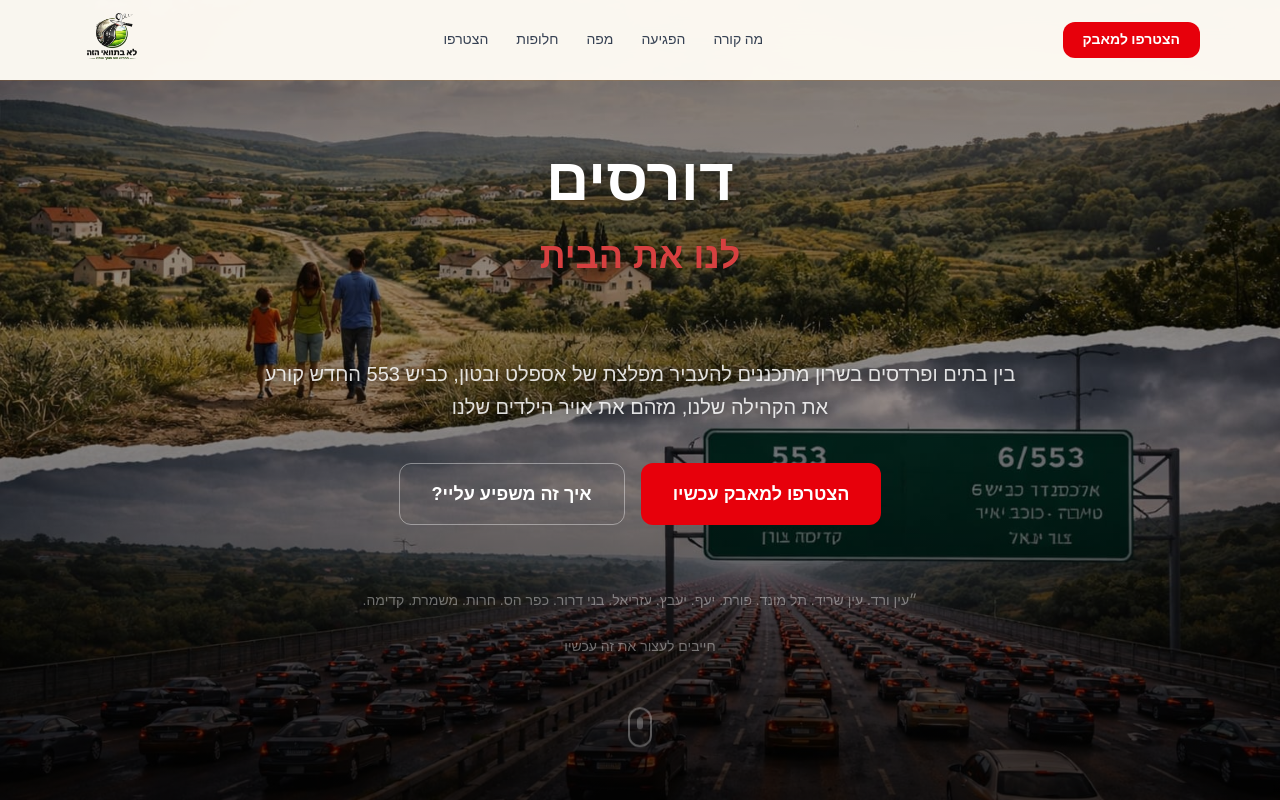
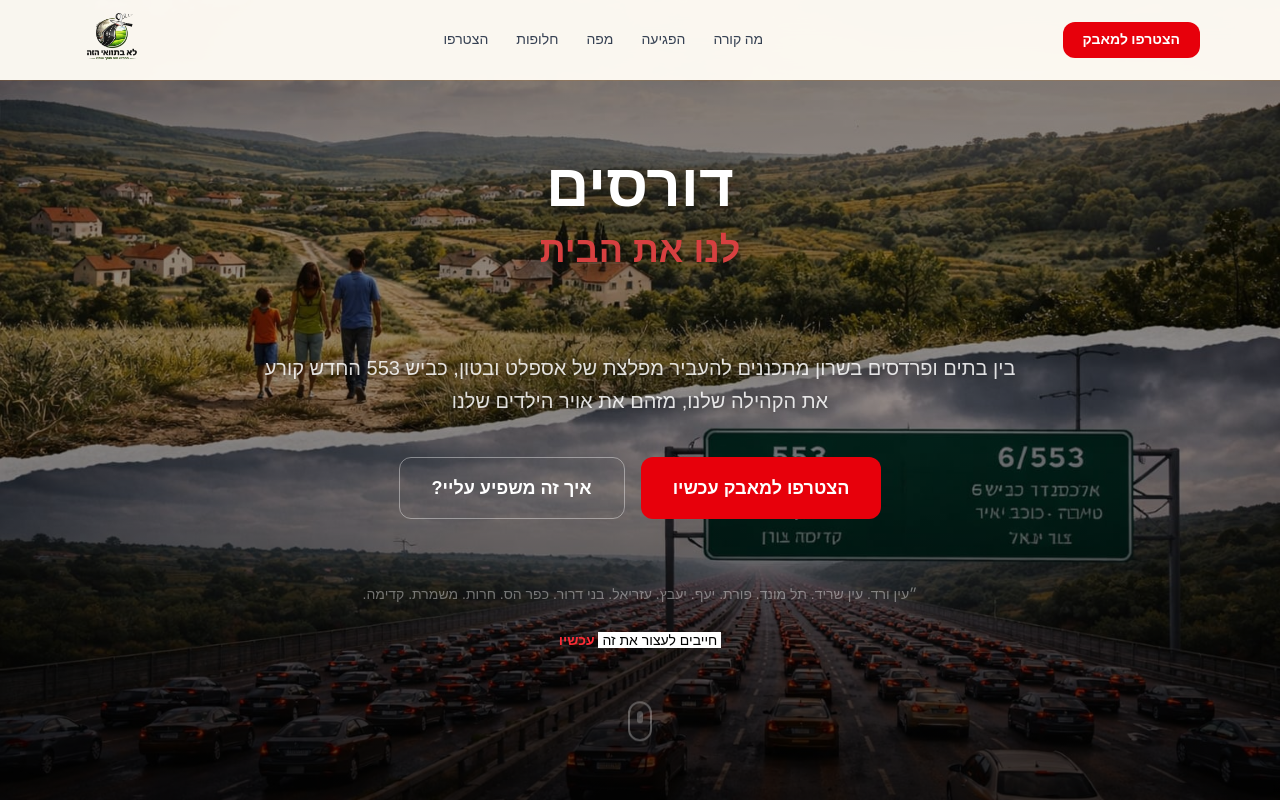
Before and after one commit to orrgoren/road-553, a React (Vite) app: page / in a window 1280 px wide. Shown: the top 800 px of the page. Built offline with nearby package versions, Linux system fonts and the light colour scheme; no server answers; a web font is replaced by a local one.

Commit message:
change hero text

```diff
--- a/src/routes/index.tsx
+++ b/src/routes/index.tsx
@@ -411,7 +411,7 @@ function HomePage() {
 
         <div className="relative z-10 max-w-5xl mx-auto px-4 text-center pt-32 sm:pt-32 pb-32" style={{ fontFamily: "Haim, sans-serif" }}>
           <h1
-            className="text-4xl sm:text-5xl md:text-6xl font-black leading-tight mb-4 animate-fade-in-up text-white"
+            className="text-4xl sm:text-5xl md:text-6xl font-black leading-tight mb-1 animate-fade-in-up text-white"
             style={{ fontFamily: "Haim, sans-serif", animationDelay: '0.4s', textShadow: '0 2px 24px rgba(0,0,0,0.6)' }}
           >
             דורסים
@@ -447,7 +447,7 @@ function HomePage() {
           <p className="text-white/40 text-sm max-w-2xl mx-auto mt-16 animate-fade-in-up leading-relaxed" style={{ animationDelay: '0.8s' }}>
             ״עין ורד. עין שריד. תל מונד. פורת. יעף. יעבץ. עזריאל. בני דרור. כפר הס. חרות. משמרת. קדימה.
             <br /><br />
-            חייבים לעצור את זה עכשיו
+            <span className="bg-white text-black px-1">חייבים לעצור את זה</span>{' '}<span className="font-bold text-red-500">עכשיו</span>
           </p>
 
           <div className="absolute bottom-8 left-1/2 -translate-x-1/2 animate-float">
```
